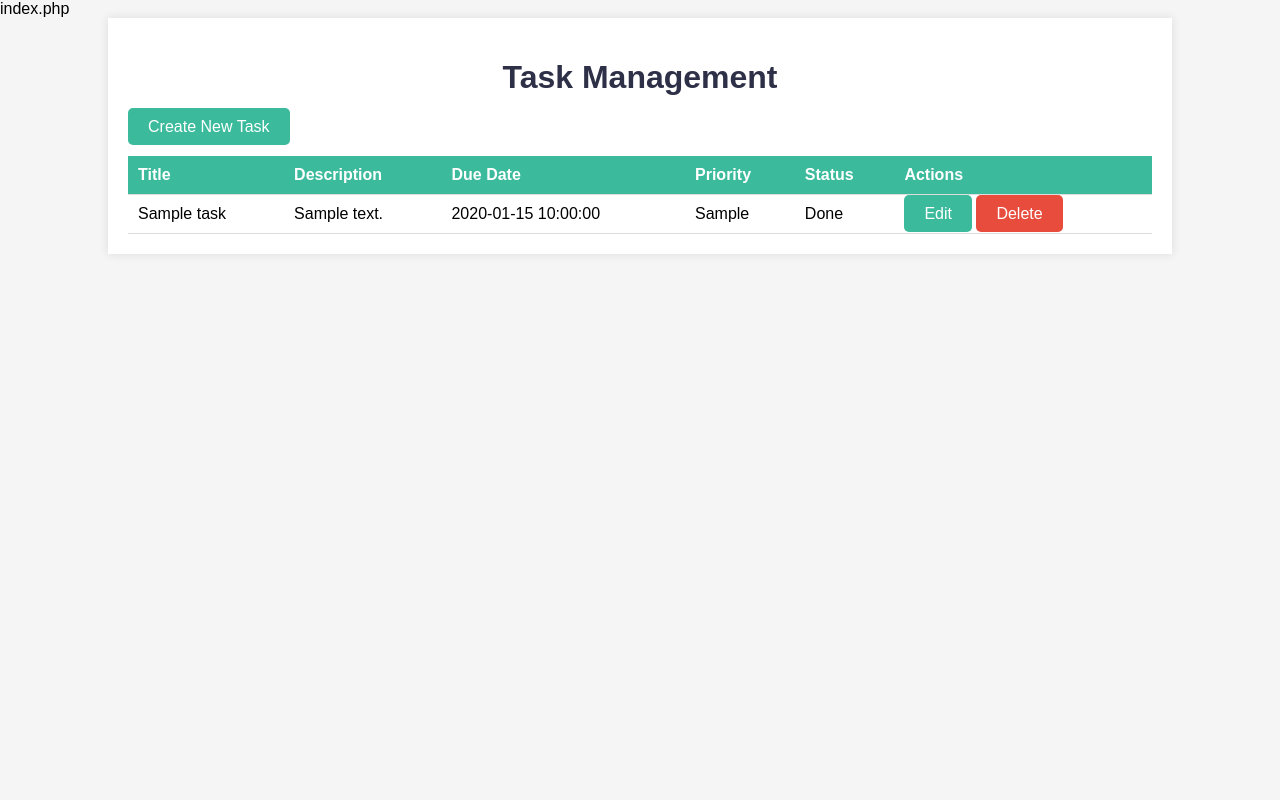
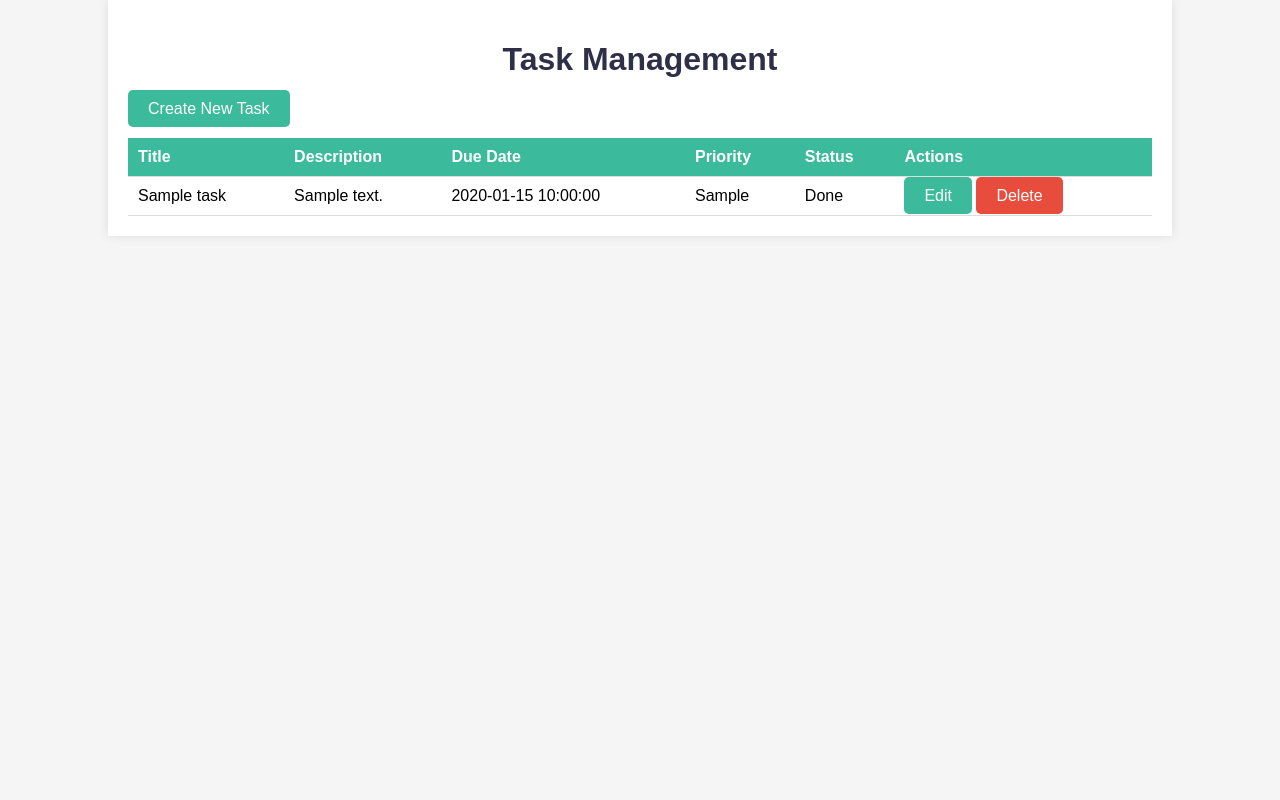
Before and after one commit to Chrales1614/Task_Managament, a PHP site: page / in a window 1280 px wide. Run offline with PHP 8.4, Linux system fonts and the light colour scheme; tables that the repository leaves empty or names only in its code hold one stand-in row (values such as "Sample post").

Commit message:
new index

```diff
--- a/index.php
+++ b/index.php
@@ -1,6 +1,3 @@
-index.php
-
-
 <?php
 include('db.php');
 
```
